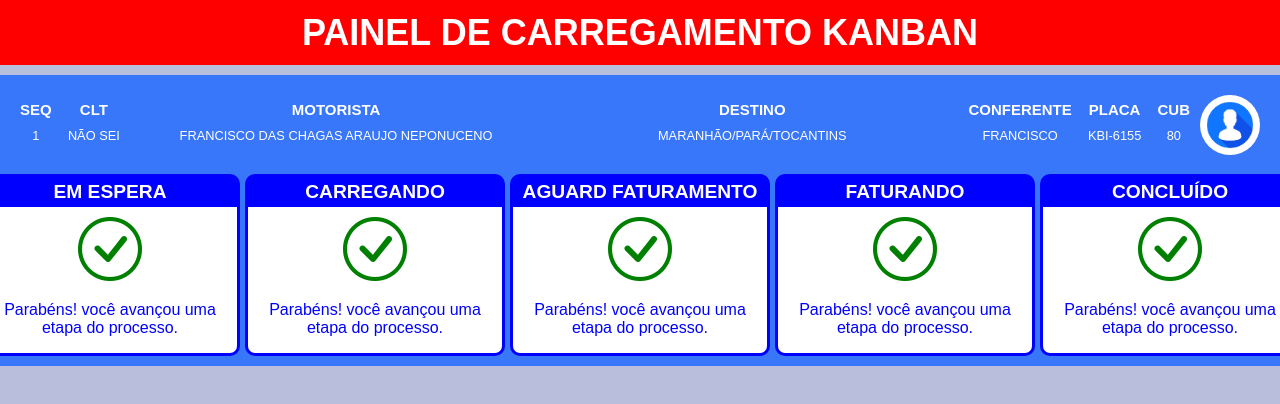
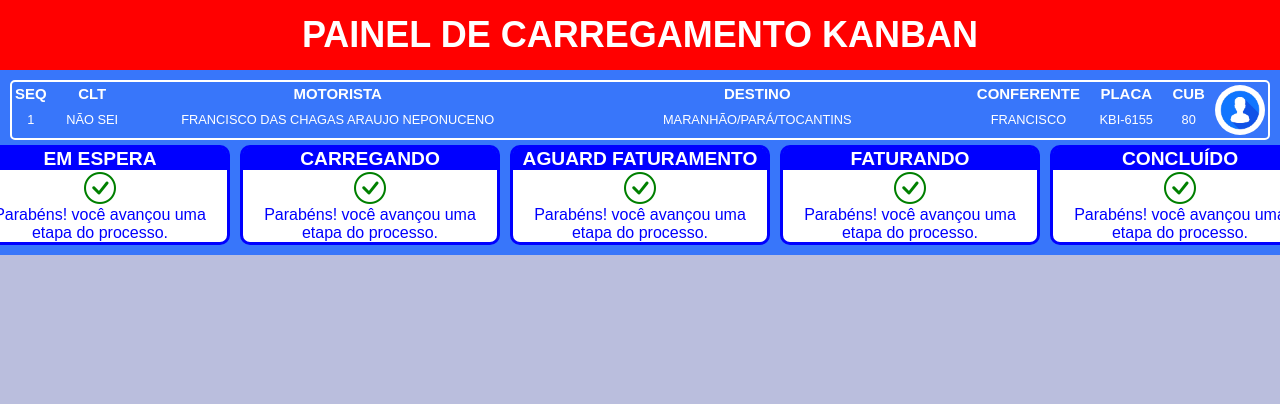
Before and after one commit to francisconeponuceno/projeto-kanban, a plain HTML site: page index.html in a window 1280 px wide. Shown: the top 404 px of the page. Drawn offline with nearby package versions, Linux system fonts and the light colour scheme.

Commit message:
atualizacao

```diff
--- a/style.css
+++ b/style.css
@@ -29,14 +29,12 @@ body {
     justify-content: center;
     align-items: center;
     background-color: var(--vermelho);
-    height: 65px;
+    height: 70px;
     color: var(--branco);
     font-size: 1.5rem;
 }
 
-
 .card {
-    margin-top: 10px;
     padding: 10px;
     background-color: var(--azul2);
     display: flex;
@@ -49,12 +47,14 @@ body {
 header{
     display: flex;
     justify-content: space-between;
+    height: 60px;
 }
 
 .content {
     width: 100%;
-    padding: 10px;
-
+    padding: 3px;
+    border: 2px solid var(--branco);
+    border-radius: 5px;
 }
 
 
@@ -95,7 +95,7 @@ nav .menu span {
 }
 
 img {
-    width: 60px;
+    width: 50px;
     border-radius: 50%;
 }
 
@@ -103,11 +103,12 @@ img {
 
 .mae {
     display: flex;
-    gap: 5px;
+    gap: 10px;
 }
 
 .fase1 {
     width: 260px;
+    height: 100px;
     color: var(--branco);
     border-radius: 10px;
     border: 3px solid var(--azul3);
@@ -130,9 +131,8 @@ img {
 .fase1 .descricao {
     display: flex;
     flex-direction: column;
-    margin: 5px;
+    margin: 2px;
     border-radius: 5px;
-    padding: 5px;
 }
 
 /* #######FIM DO ESTILO DA FASE 1 ########*/
@@ -141,6 +141,7 @@ img {
 
 .fase2 {
     width: 260px;
+    height: 100px;
     color: var(--branco);
     border-radius: 10px;
     border: 3px solid var(--azul3);
@@ -163,9 +164,8 @@ img {
 .fase2 .descricao {
     display: flex;
     flex-direction: column;
-    margin: 5px;
+    margin: 2px;
     border-radius: 5px;
-    padding: 5px;
 }
 
 /* #######FIM DO ESTILO DA FASE 2 ########*/
@@ -174,6 +174,7 @@ img {
 
 .fase3 {
     width: 260px;
+    height: 100px;
     color: var(--branco);
     border-radius: 10px;
     border: 3px solid var(--azul3);
@@ -196,9 +197,8 @@ img {
 .fase3 .descricao {
     display: flex;
     flex-direction: column;
-    margin: 5px;
+    margin: 2px;
     border-radius: 5px;
-    padding: 5px;
 }
 
 /* #######FIM DO ESTILO DA FASE 3 ########*/
@@ -207,6 +207,7 @@ img {
 
 .fase4 {
     width: 260px;
+    height: 100px;
     color: var(--branco);
     border-radius: 10px;
     border: 3px solid var(--azul3);
@@ -229,9 +230,8 @@ img {
 .fase4 .descricao {
     display: flex;
     flex-direction: column;
-    margin: 5px;
+    margin: 2px;
     border-radius: 5px;
-    padding: 5px;
 }
 
 /* #######FIM DO ESTILO DA FASE 4 ########*/
@@ -240,6 +240,7 @@ img {
 
 .fase5 {
     width: 260px;
+    height: 100px;
     color: var(--branco);
     border-radius: 10px;
     border: 3px solid var(--azul3);
@@ -262,9 +263,8 @@ img {
 .fase5 .descricao {
     display: flex;
     flex-direction: column;
-    margin: 5px;
+    margin: 2px;
     border-radius: 5px;
-    padding: 5px;
 }
 
 /* #######FIM DO ESTILO DA FASE 5 ########*/
@@ -282,8 +282,8 @@ img {
     display: flex;
     justify-content: center;
     align-items: center;
-    font-size: 4rem;
-    margin-bottom: 20px;
+    font-size: 2rem;
+    margin-bottom: 2px;
 }
 
 .passo1 p {
@@ -305,8 +305,8 @@ img {
     display: flex;
     justify-content: center;
     align-items: center;
-    font-size: 4rem;
-    margin-bottom: 20px;
+    font-size: 2rem;
+    margin-bottom: 2px;
 }
 
 .passo2 p {
@@ -328,8 +328,8 @@ img {
     display: flex;
     justify-content: center;
     align-items: center;
-    font-size: 4rem;
-    margin-bottom: 20px;
+    font-size: 2rem;
+    margin-bottom: 2px;
 }
 
 .passo3 p {
@@ -351,8 +351,8 @@ img {
     display: flex;
     justify-content: center;
     align-items: center;
-    font-size: 4rem;
-    margin-bottom: 20px;
+    font-size: 2rem;
+    margin-bottom: 2px;
 }
 
 .passo4 p {
@@ -370,16 +370,16 @@ img {
 }
 
 .passo5 i {
-    color: green;
+    color: var(--verde);
     display: flex;
     justify-content: center;
     align-items: center;
-    font-size: 4rem;
-    margin-bottom: 20px;
+    font-size: 2rem;
+    margin-bottom: 2px;
 }
 
 .passo5 p {
-    color: blue;
+    color: var(--azul3);
     text-align: center;
 }
 
```
